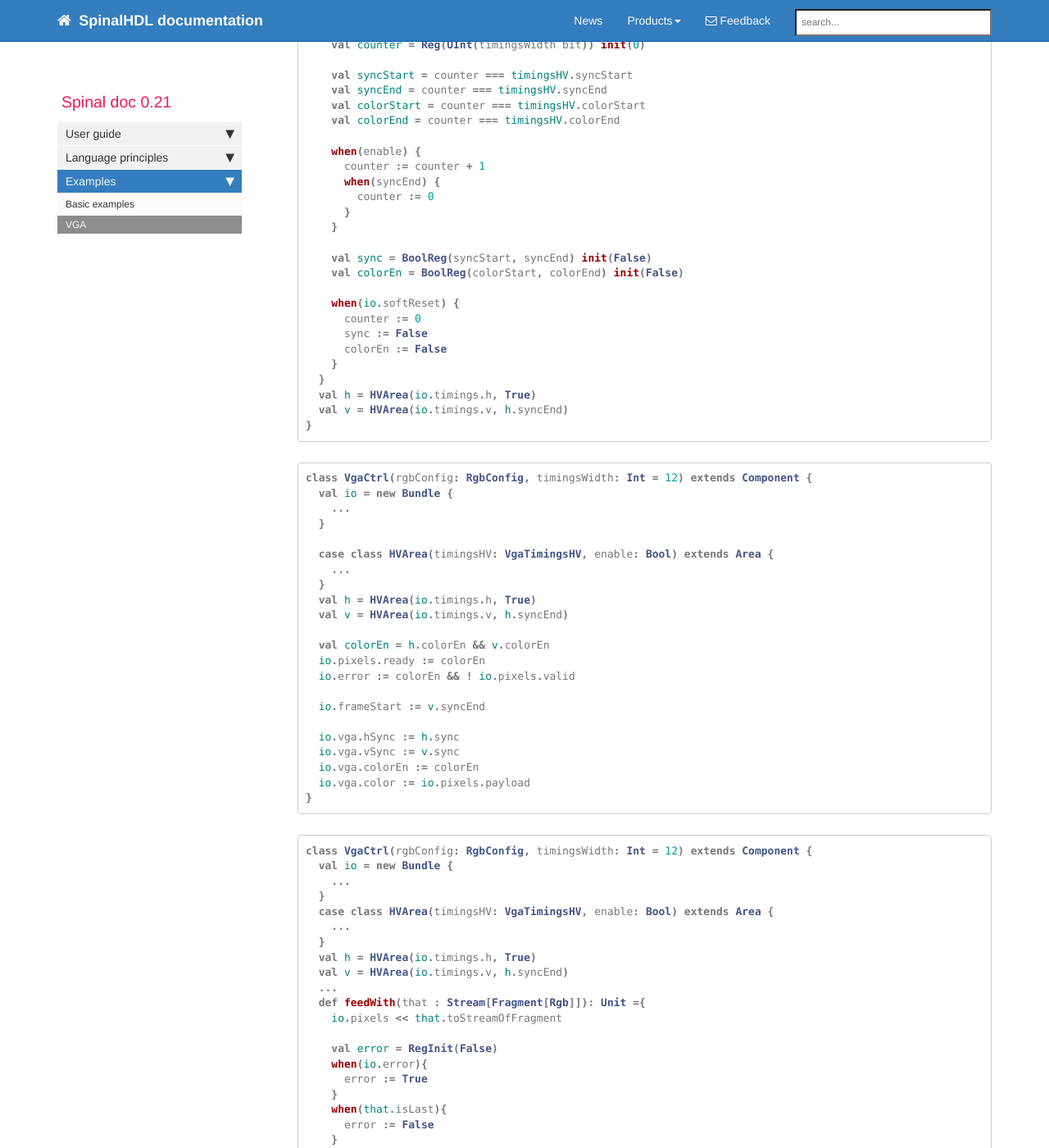
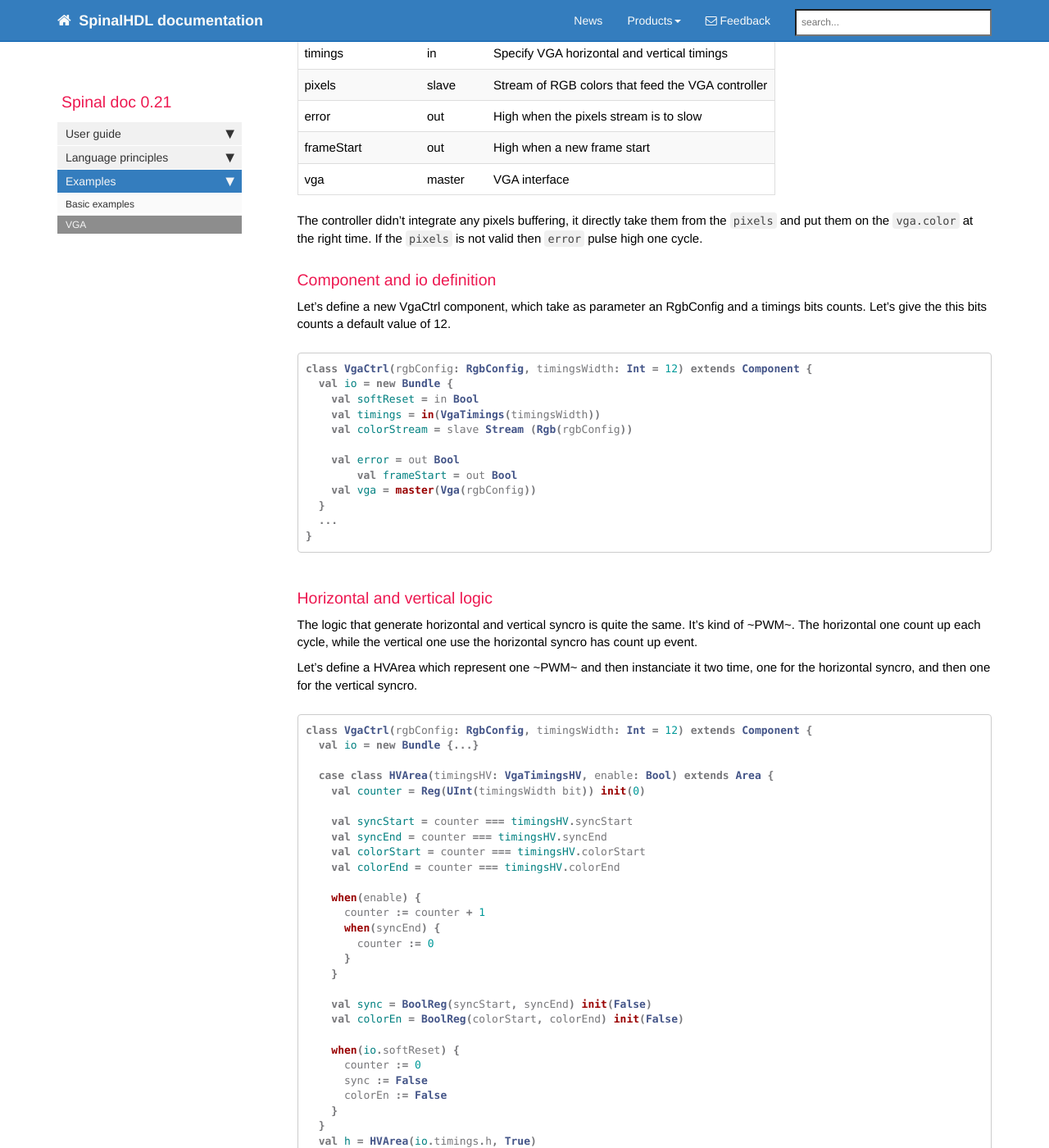
Before and after one commit to SpinalHDL/SpinalDoc, a Jekyll site: the page built from spinal/vga.md, in a window 1280 px wide and 1400 px high, scrolled down 3053 px. Shown: the whole window at 82% size. Built offline with Jekyll 4.4.1, drawn with Linux system fonts in a browser that asks for light colours; nearby versions of some CDN libraries; comment, search, counter and statistics services are not loaded; some of the changed text lies outside the part shown.

Commit message:
Better VGA documentation

````diff
--- a/spinal/vga.md
+++ b/spinal/vga.md
@@ -8,10 +8,19 @@ sidebar: spinal_sidebar
 permalink: /spinal_examples_vga/
 ---
 
+VGA interfaces are probably endangered, but implementing a VGA controller is still a good exercise.
+
+A explanation about VGA protocol can be find here :
+http://www.xess.com/blog/vga-the-rest-of-the-story/
+http://www.xess.com/static/media/uploads/blog/devbisme/2011-06-11/app001_2.png
 
 ## Data structures
 
+Before implementing the controller itself we need to define some data structures
+
 ### RGB color
+
+First, we need a tree channel color structure (Red, Green, Blue). This data structure will be used to feed the controller with pixels and also use by the VGA bus.
 
 ```scala
 case class RgbConfig(rWidth : Int,gWidth : Int,bWidth : Int){
@@ -27,6 +36,15 @@ case class Rgb(c: RgbConfig) extends Bundle{
 
 ### VGA bus
 
+| io name  | Driver | Description |
+| ------- | ---- |
+| vSync | master | Vertical syncro, indicate the beginning of a new frame |
+| hSync | master | Horizontal syncro, indicate the beggining of a new line |
+| colorEn | master | High when the interface is in the visible part |
+| color | master | Carry the color, don't care when colorEn is low |
+
+
+
 ```scala
 case class Vga (rgbConfig: RgbConfig) extends Bundle with IMasterSlave{
   val vSync = Bool
@@ -39,11 +57,13 @@ case class Vga (rgbConfig: RgbConfig) extends Bundle with IMasterSlave{
   override def asSlave() = this.asInput()
 }
 ```
-
-
+This Vga bundle is with IMasterSlave. That allow to create master/slave VGA interface by this way : <br>
+master(Vga(...)) <br>
+slave(Vga(...)) <br>
 
 ### VGA timings
 
+The VGA interface is driven by using 8 differents timings. There is one simple example of a Bundle able to carry them.
 
 ```scala
 case class VgaTimings(timingsWidth: Int) extends Bundle {
@@ -58,6 +78,10 @@ case class VgaTimings(timingsWidth: Int) extends Bundle {
 }
 ```
 
+But this not a very good way to specify it, because it's redondante for Vertical and Horizontal timings.
+
+Let's write it by a clearer way :
+
 ```scala
 case class VgaTimingsHV(timingsWidth: Int) extends Bundle {
   val colorStart = UInt(timingsWidth bit)
@@ -71,6 +95,8 @@ case class VgaTimings(timingsWidth: Int) extends Bundle {
   val v = VgaTimingsHV(timingsWidth)
 }
 ```
+
+Then we could add some some function to set these timing with a specific resolution/frame rate :
 
 ```scala
 case class VgaTimingsHV(timingsWidth: Int) extends Bundle {
@@ -121,7 +147,11 @@ case class VgaTimings(timingsWidth: Int) extends Bundle {
 | frameStart | out | High when a new frame start |
 | vga | master | VGA interface |
 
-### Implementation
+The controller didn't integrate any pixels buffering, it directly take them from the `pixels` and put them on the `vga.color` at the right time. If the `pixels` is not valid then `error` pulse high one cycle.
+
+### Component and io definition
+
+Let's define a new VgaCtrl component, which take as parameter an RgbConfig and a timings bits counts. Let's give the this bits counts a default value of 12.
 
 ```scala
 class VgaCtrl(rgbConfig: RgbConfig, timingsWidth: Int = 12) extends Component {
@@ -134,17 +164,19 @@ class VgaCtrl(rgbConfig: RgbConfig, timingsWidth: Int = 12) extends Component {
 	val frameStart = out Bool
     val vga = master(Vga(rgbConfig))
   }
-  //TODO logic
+  ...
 }
 ```
 
+### Horizontal and vertical logic
 
+The logic that generate horizontal and vertical syncro is quite the same. It's kind of ~PWM~. The horizontal one count up each cycle, while the vertical one use the horizontal syncro has count up event.
+
+Let's define a HVArea which represent one ~PWM~ and then instanciate it two time, one for the horizontal syncro, and then one for the vertical syncro.
 
 ```scala
 class VgaCtrl(rgbConfig: RgbConfig, timingsWidth: Int = 12) extends Component {
-  val io = new Bundle {
-    ...
-  }
+  val io = new Bundle {...}
 
   case class HVArea(timingsHV: VgaTimingsHV, enable: Bool) extends Area {
     val counter = Reg(UInt(timingsWidth bit)) init(0)
@@ -175,15 +207,18 @@ class VgaCtrl(rgbConfig: RgbConfig, timingsWidth: Int = 12) extends Component {
 }
 ```
 
+As you can see, it's done by using `Area`. It's avoid the creation of a new `Component` which would have been much more verbose.
+
+### Interconnections
+
+Now that we have timings generators for horizontal and vertical syncro, we need to drive outputs.
+
 ```scala
 class VgaCtrl(rgbConfig: RgbConfig, timingsWidth: Int = 12) extends Component {
-  val io = new Bundle {
-    ...
-  }
+  val io = new Bundle {...}
 
-  case class HVArea(timingsHV: VgaTimingsHV, enable: Bool) extends Area {
-    ...
-  }
+  case class HVArea(timingsHV: VgaTimingsHV, enable: Bool) extends Area {...
+}
   val h = HVArea(io.timings.h, True)
   val v = HVArea(io.timings.v, h.syncEnd)
 
@@ -200,16 +235,17 @@ class VgaCtrl(rgbConfig: RgbConfig, timingsWidth: Int = 12) extends Component {
 }
 ```
 
+### Bonus
+
+The VgaCtrl that was defined on the top is neutral (not application specific).
+We can imagine a case where the system provide a Stream of Fragment of RGB. Which mean the system transmit pixels with start/end of picture indication.
+
+In this case we can manage automaticly the `softReset` input by rising it when a `error` occure, then waiting the end of the current `pixels` picture to falling `error`.
+
+Let's add to the VgaCtrl a function that can be called from the parent component to feed the VgaCtrl by using this Stream of Fragment of RGB.
+
 ```scala
 class VgaCtrl(rgbConfig: RgbConfig, timingsWidth: Int = 12) extends Component {
-  val io = new Bundle {
-    ...
-  }
-  case class HVArea(timingsHV: VgaTimingsHV, enable: Bool) extends Area {
-    ...
-  }
-  val h = HVArea(io.timings.h, True)
-  val v = HVArea(io.timings.v, h.syncEnd)
   ...
   def feedWith(that : Stream[Fragment[Rgb]]): Unit ={
     io.pixels << that.toStreamOfFragment
````
Also changed, not shown: 1 other file.
